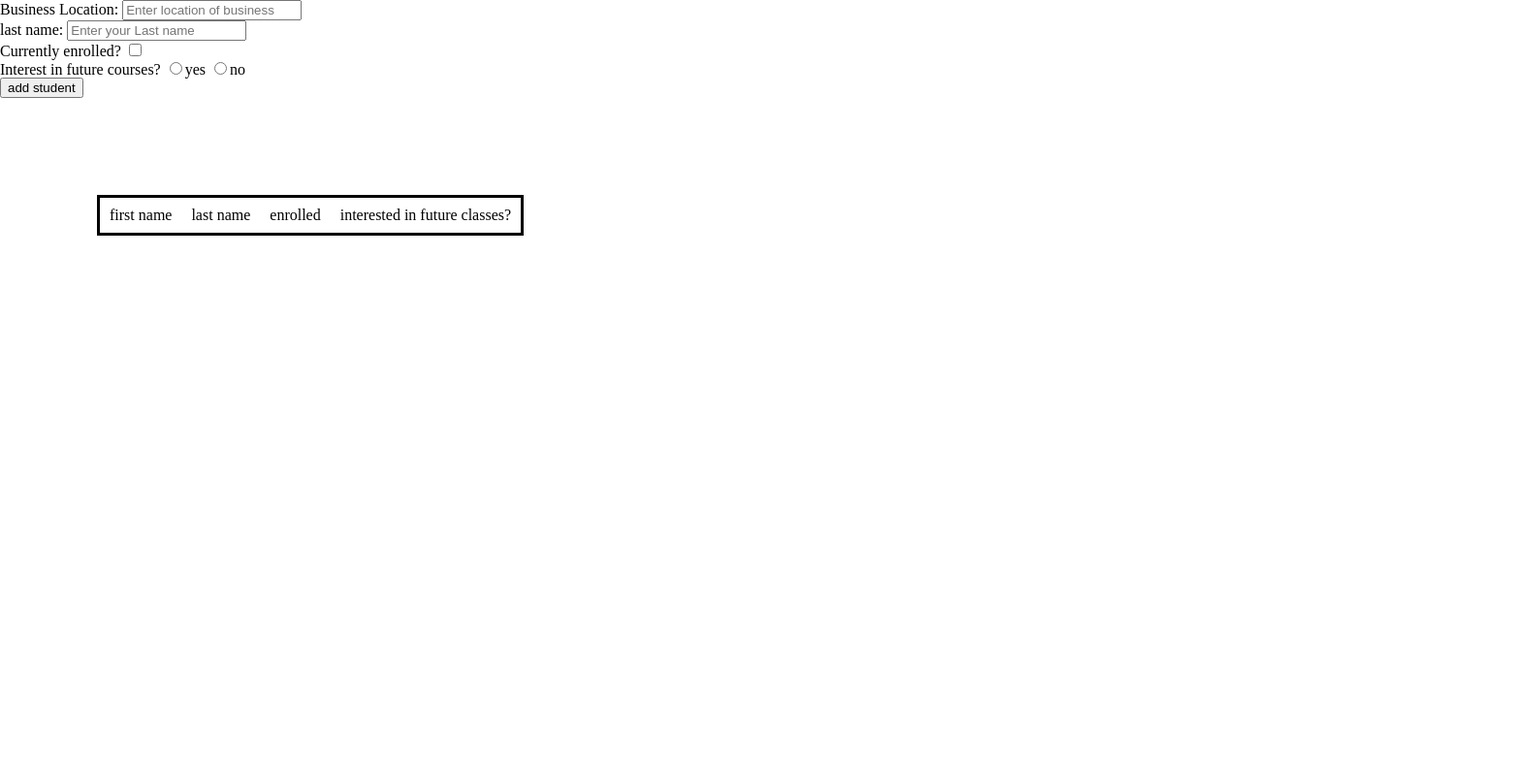
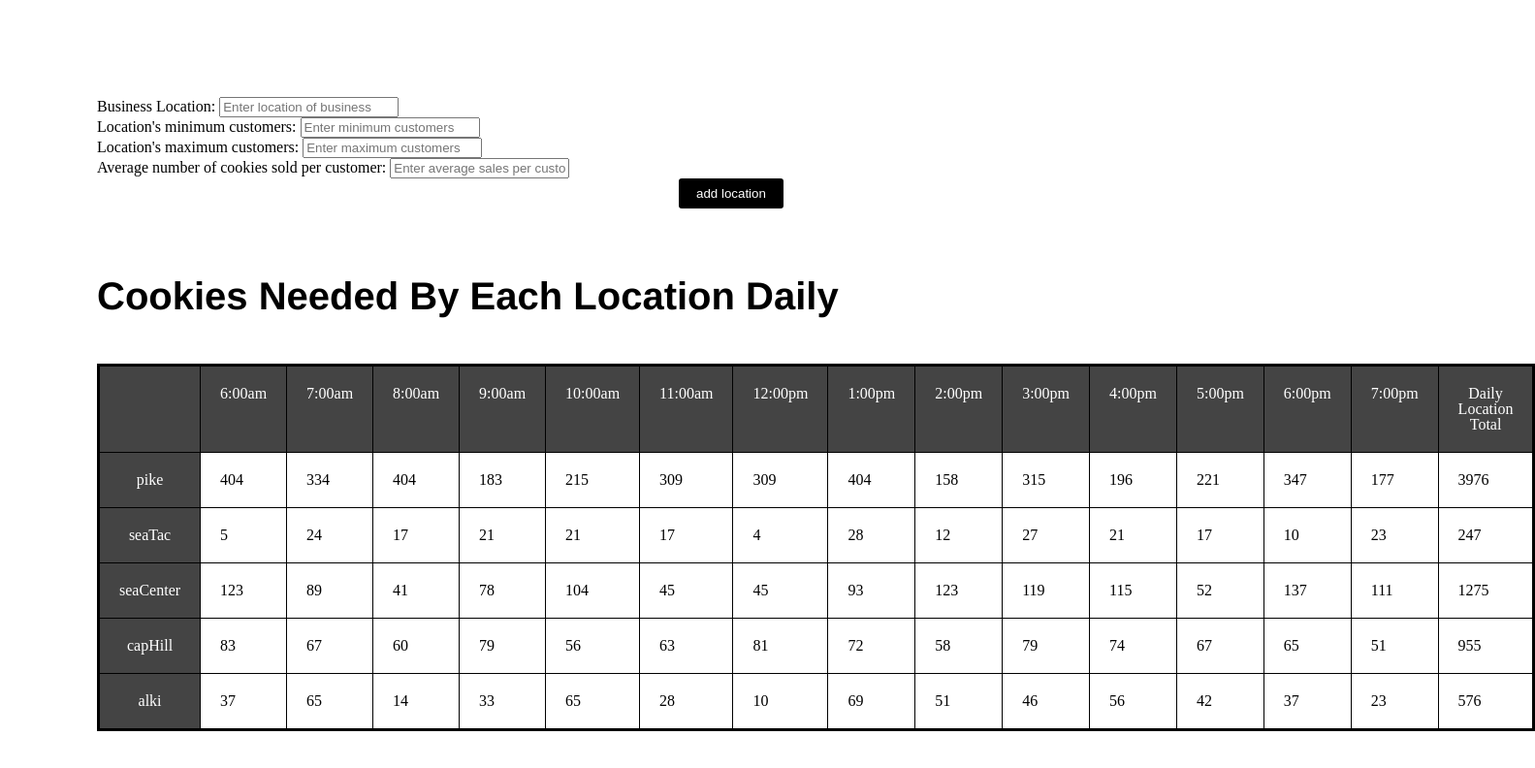
Before and after one commit to montgomeryrd/cookie-stand, a plain HTML site: page Wednesday Sales.html in a window 1280 px wide. Shown: the whole page at 97% size, 1583 px wide, since content can reach past the window. Drawn offline with Linux system fonts and the light colour scheme.

Commit message:
Started working on the form

```diff
--- a/Wednesday Sales.html
+++ b/Wednesday Sales.html
@@ -12,38 +12,51 @@
     <!-- Content Goes Here -->
     <form id="store_location">
       <fieldset>
-        <label for="location">Business Location:</label>
-        <input type="text" name="location" placeholder="Enter location of business" required>
+        <label for="name">Business Location:</label>
+        <input type="text" name="name" placeholder="Enter location of business" required>
       </fieldset>
       <fieldset>
-        <label for="last">last name:</label>
-        <input type="text" name="last" placeholder="Enter your Last name" required>
+        <label for="minCustomers">Location's minimum customers:</label>
+        <input type="text" name="minCustomers" placeholder="Enter minimum customers" required>
       </fieldset>
       <fieldset>
-        <label for="enrolled">Currently enrolled?</label>
-        <input type="checkbox" name="enrolled" value="enrolled">
+        <label for="maxCustomers">Location's maximum customers:</label>
+        <input type="text" name="maxCustomers" placeholder="Enter maximum customers" required>
       </fieldset>
       <fieldset>
-        <label for="future_classes">Interest in future courses?</label>
-        <input type="radio" name="future_classes" value="yes">yes
-        <input type="radio" name="future_classes" value="no">no
+        <label for="avg">Average number of cookies sold per customer:</label>
+        <input type="text" name="avg" placeholder="Enter average sales per customer" required>
       </fieldset>
-      <button id="submit-btn" type="submit">add student</button>
+
+      <button id="submit-btn" type="submit">add location</button>
     </form>
 
-    <section id="students">
-      <table>
-        <thead>
-          <th>first name</th>
-          <th>last name</th>
-          <th>enrolled</th>
-          <th>interested in future classes?</th>
-        </thead>
-        <tbody id="student_table">
-          <!-- Student table data goes here -->
-        </tbody>
-      </table>
-    </section>
+    <h1>Cookies Needed By Each Location Daily</h1>
+    <table id="shell">
+      <thead>
+        <th></th>
+        <th>6:00am</th>
+        <th>7:00am</th>
+        <th>8:00am</th>
+        <th>9:00am</th>
+        <th>10:00am</th>
+        <th>11:00am</th>
+        <th>12:00pm</th>
+        <th>1:00pm</th>
+        <th>2:00pm</th>
+        <th>3:00pm</th>
+        <th>4:00pm</th>
+        <th>5:00pm</th>
+        <th>6:00pm</th>
+        <th>7:00pm</th>
+        <th>Daily Location Total</th>
+      </thead>
+      <tbody id="table_content">
+
+      </tbody>
+    </table>
+
+
     <script src="Wednesday.js"></script>
   </body>
 
--- a/Wednesday.js
+++ b/Wednesday.js
@@ -1 +1,131 @@
 'use strict';
+
+
+//Variables
+var form = document.getElementById('store_location');
+var table = document.getElementById('table_content');
+var dataForm = [];
+
+//constructor function for New Locations
+function Stores(name, minCustomers, maxCustomers, avg){
+  this.name = name;
+  this.minCustomers = minCustomers;
+  this.maxCustomers = maxCustomers;
+  this.avg = avg;
+  this.hoursOperation = ['6am', '7am', '8am', '9am', '10am', '11am', '12pm', '1pm', '2pm', '3pm', '4pm', '5pm', '6pm', '7pm'];
+};
+
+//Stores the form fill
+function formData(event) { //event that we will trigger
+  event.preventDefault(); //don't refresh form
+
+//event.target = Wherever it's fired from.
+//Markup, name="name". .first points to that
+  var name = event.target.name.value;
+  var minCustomers = event.target.minCustomers.value;
+  var maxCustomers = event.target.maxCustomers.value;
+  var avg = event.target.avg.value;
+
+  dataForm.push(new Stores(name, minCustomers, maxCustomers, avg));
+  createTable();
+  form.reset();
+}
+
+//build out table
+function createTable() {
+  var row;
+  for(var i = 0 ; i < dataForm.length ; i++) {
+    row = document.createElement('tr');
+    row.innerHTML = '<td>' + dataForm[i].first + '</td>' +
+    '<td>' + dataForm[i].last + '</td>' +
+    '<td>' + dataForm[i].enrolled + '</td>' +
+    '<td>' + dataForm[i].futurePlans + '</td>';
+  }
+
+  table.appendChild(row);
+}
+
+form.addEventListener('submit', formData);
+
+
+
+//My method that calculates projected sales per hour and total sales
+Stores.prototype.hourlySales = function(){
+  this.salesAmounts = [];
+  this.totalHourlySales = 0;
+  var min = this.minCustomers;
+  var max = this.maxCustomers;
+  var avg = this.avg;
+  var hourlyCustomers;
+  for(var i = 0 ; i < this.hoursOperation.length ; i++) {
+    hourlyCustomers = Math.floor(Math.random() * (max - min)) + min;
+    this.salesAmounts.push(Math.ceil(hourlyCustomers * avg));
+    this.totalHourlySales += (Math.ceil(hourlyCustomers * avg));
+    console.log(this.salesAmounts[i], 'cookies');
+  }
+  return [this.salesAmounts, this.totalHourlySales];
+};
+
+var table = document.getElementById('table_content');
+
+//My method to push data into data array
+Stores.prototype.rows = function(){
+  var data = [];
+  for (var i = 0 ; i < 1 ; i++){
+    data.push('<th>' + this.name + '</th>' +
+    '<td>' + this.salesAmounts[0] + '</td>' +
+    '<td>' + this.salesAmounts[1] + '</td>' +
+    '<td>' + this.salesAmounts[2] + '</td>' +
+    '<td>' + this.salesAmounts[3] + '</td>' +
+    '<td>' + this.salesAmounts[4] + '</td>' +
+    '<td>' + this.salesAmounts[5] + '</td>' +
+    '<td>' + this.salesAmounts[6] + '</td>' +
+    '<td>' + this.salesAmounts[7] + '</td>' +
+    '<td>' + this.salesAmounts[8] + '</td>' +
+    '<td>' + this.salesAmounts[9] + '</td>' +
+    '<td>' + this.salesAmounts[10] + '</td>' +
+    '<td>' + this.salesAmounts[11] + '</td>' +
+    '<td>' + this.salesAmounts[12] + '</td>' +
+    '<td>' + this.salesAmounts[13] + '</td>' +
+    '<td>' + this.totalHourlySales + '</td>');
+  }
+
+  //append to html
+  var newRow;
+
+  for (var j = 0 ; j < 1 ; j++){
+    newRow = document.createElement('tr');
+    newRow.innerHTML = data[j];
+    table.appendChild(newRow);
+  }
+};
+
+//store locations
+var pike = new Stores('pike', 23, 65, 6.3);
+pike.hourlySales();
+pike.rows();
+
+var seaTac = new Stores('seaTac', 3, 24, 1.2);
+seaTac.hourlySales();
+seaTac.rows();
+
+var seaCenter = new Stores('seaCenter', 11, 38, 3.7);
+seaCenter.hourlySales();
+seaCenter.rows();
+
+var capHill = new Stores('capHill', 20, 38, 2.3);
+capHill.hourlySales();
+capHill.rows();
+
+var alki = new Stores('alki', 2, 16, 4.6);
+alki.hourlySales();
+alki.rows();
+
+//Push new objects into the store array
+var store = [];
+
+store.push(pike);
+store.push(seaTac);
+store.push(seaCenter);
+store.push(capHill);
+store.push(alki);
--- a/style.css
+++ b/style.css
@@ -27,16 +27,45 @@ h1 {
 
 table {
   margin-left: 100px;
-  margin-top: 100px;
+  margin-top: 50px;
   border-style: solid;
   border-width: 3px;
   border-radius: 3px;
 }
 
-th {
-  padding: 10px;
+/* App Styles */
+
+
+form {
+  border-radius: 3px;
+  margin-top: 100px;
+  margin-left: 100px;
 }
 
-td {
-  padding: 10px;
+
+input[type="text"]:focus {
+  background: #000;
+  color: #FFF;
+  }
+
+button {
+  background: #000;
+  color: #FFF;
+  padding: 8px 18px;
+  margin-left: 600px;
+  margin-bottom: 20px;
+  border-radius: 3px;
+  border: none;
+  cursor: pointer;
 }
+
+th {
+  background: #444;
+  color: #FFF;
+}
+
+td, th {
+  padding: 20px;
+  margin-left: 5px;
+  border: solid 1px #000;
+}
```
